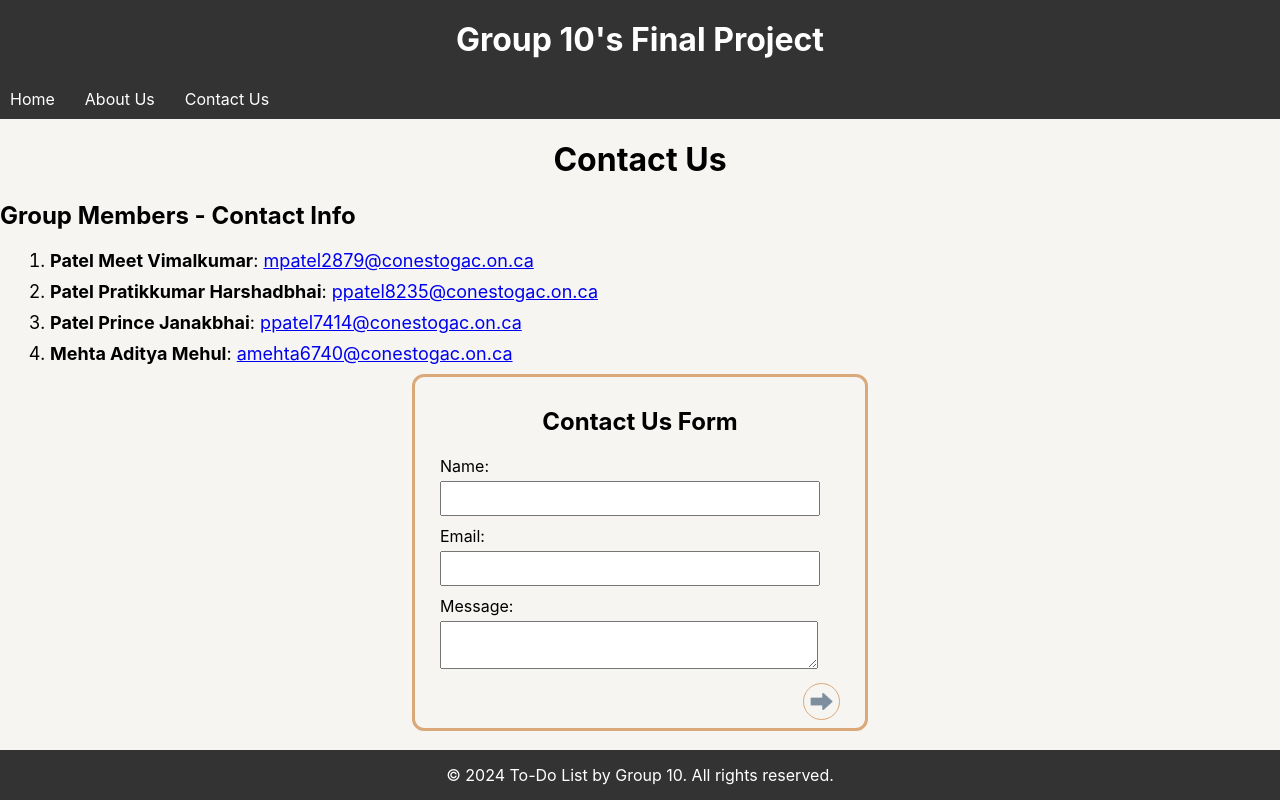
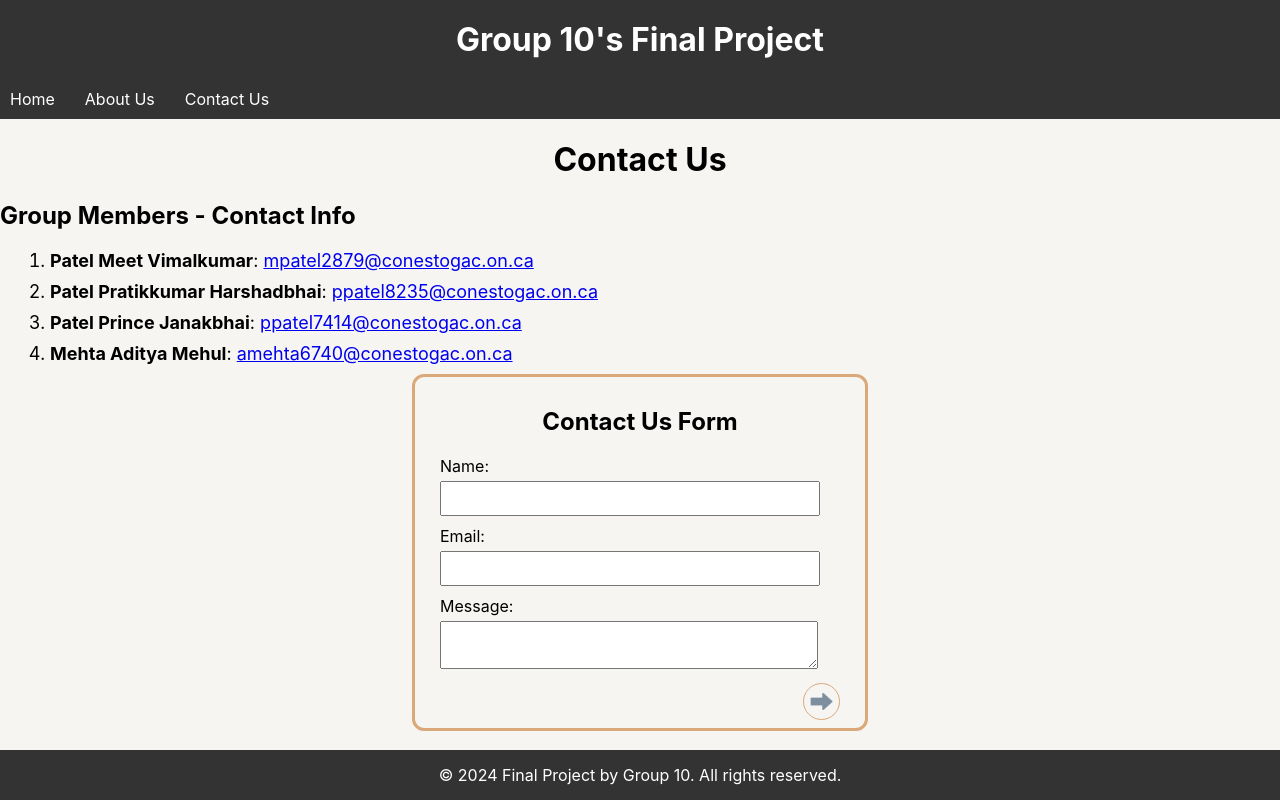
Before and after one commit to Adi-283/to-do-list, a React (Create React App) app: page /contact in a window 1280 px wide. Built offline with nearby package versions, Linux system fonts and the light colour scheme.

Commit message:
final touches

```diff
--- a/src/components/Footer.js
+++ b/src/components/Footer.js
@@ -5,7 +5,7 @@ import React from 'react';
 function Footer() {
   return (
     <footer>
-      <p>&copy; 2024 To-Do List by Group 10. All rights reserved.</p>
+      <p>&copy; 2024 Final Project by Group 10. All rights reserved.</p>
     </footer>
   );
 }
```
